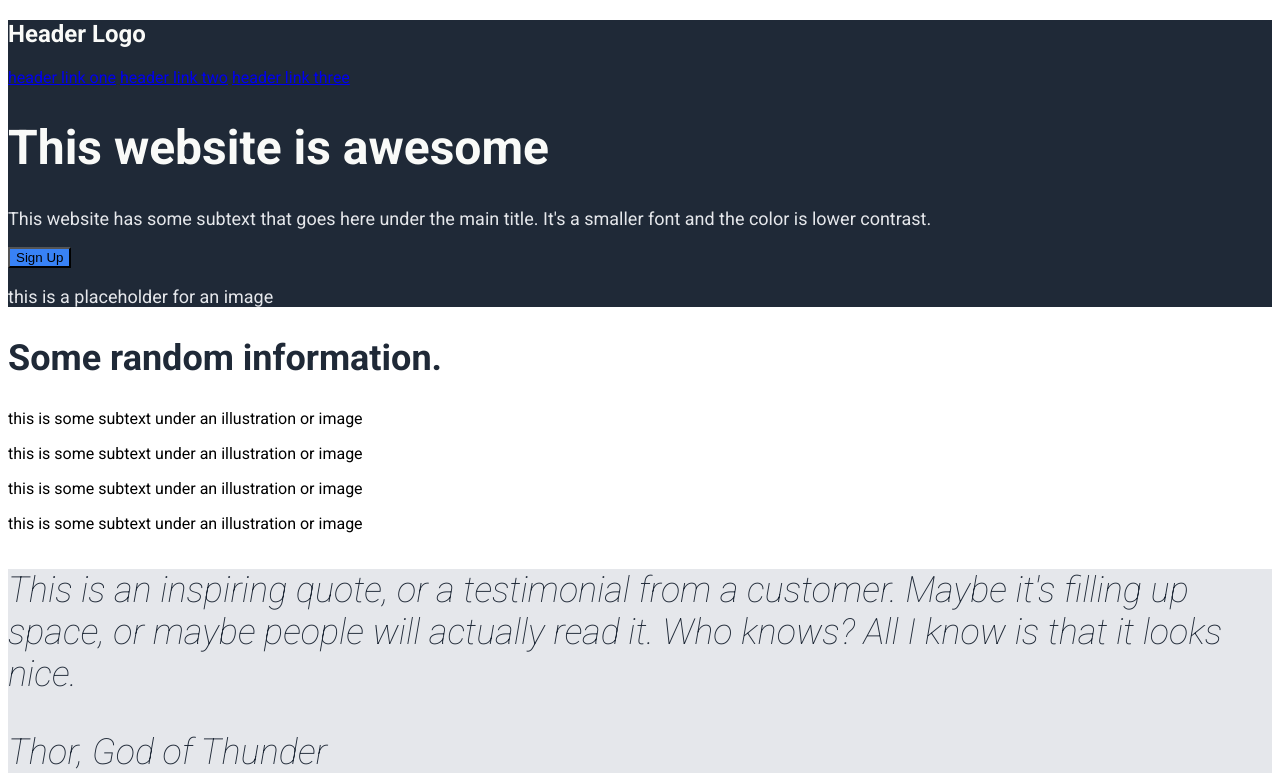
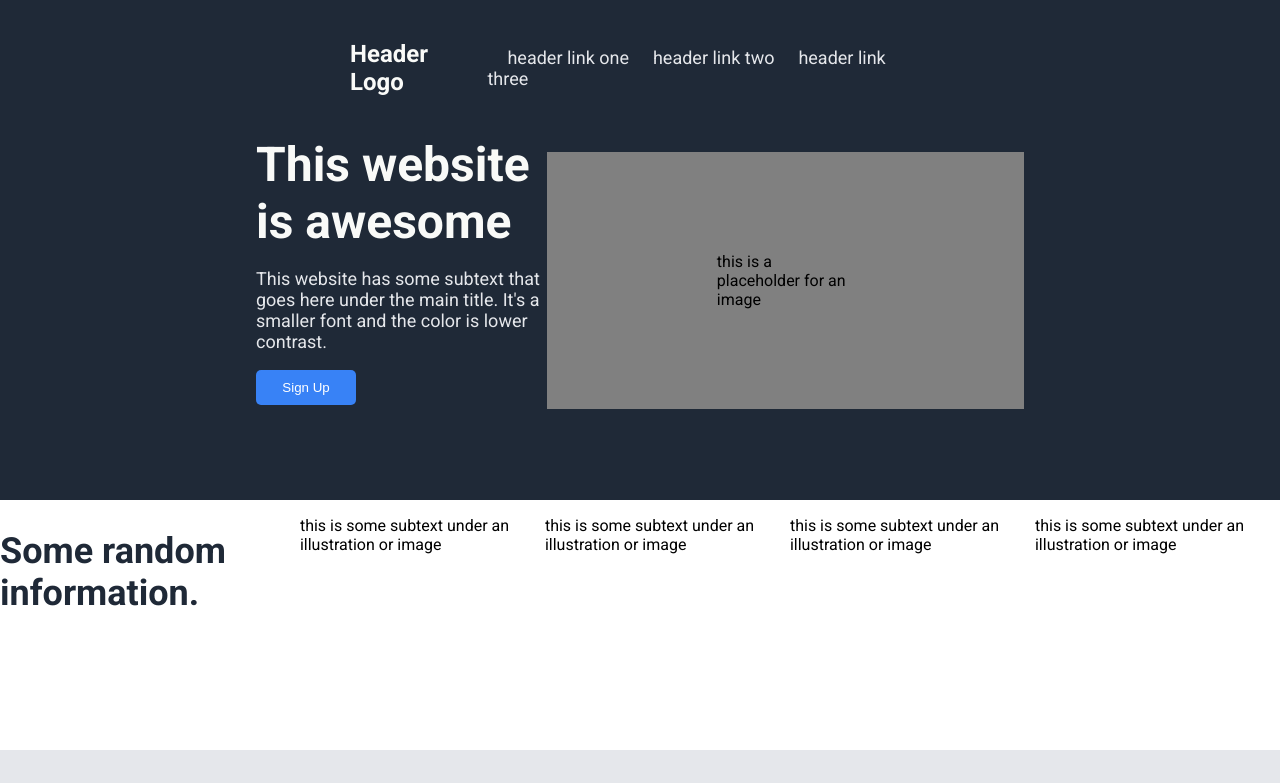
Before and after one commit to TinyStego/landing_page, a plain HTML site: page index.html in a window 1280 px wide. Shown: the top 783 px of the page. Drawn offline with Linux system fonts and the light colour scheme.

Commit message:
Finish css for header

```diff
--- a/css/main.css
+++ b/css/main.css
@@ -7,6 +7,30 @@
 html,
 body {
     font-family: Roboto, sans-serif;
+    width: 100%;
+    margin: 0;
+}
+
+.flex-container {
+    display: flex;
+}
+
+a {
+    text-decoration: none;
+    margin-left: 20px;
+}
+
+button {
+    width: 100px;
+    border-radius: 5px;
+    border: none;
+    padding: 10px;
+}
+
+header,
+main,
+#company-info{
+    flex-direction: column;
 }
 
 header,
@@ -14,7 +38,34 @@ footer {
     background-color: #1f2937;
 }
 
+header {
+    height: 500px;
+}
+
+#navbar {
+    margin: 20px 350px;
+    justify-content: space-between;
+    align-items: center;
+}
+
+#company-info-container {
+    justify-content: space-between;
+    width: 60%;
+    align-self: center;
+}
+
+#company-info-container > p {
+    background-color: grey;
+    align-self: center;
+    padding: 100px 170px;
+}
+
+#company-info {
+    width: 500px;
+}
+
 header h1 {
+    margin: 0;
     color: #F9FAF8;
     font-size: 48px;
     font-weight: bold;
@@ -25,7 +76,7 @@ header h2 {
     font-size: 24px;
 }
 
-header p,
+header a,
 #company-info p {
     color: #E5E7EB;
     font-size: 18px;
@@ -36,10 +87,20 @@ button,
     background-color: #3882F6;
 }
 
+footer,
+button,
+#cta-container {
+    color: white;
+}
+
 main h2 {
     color: #1f2937;
     font-size: 36px;
     font-weight: bold;
+}
+
+section {
+    height: 250px;
 }
 
 #quote {
--- a/index.html
+++ b/index.html
@@ -10,15 +10,17 @@
         <link href="https://fonts.googleapis.com/css2?family=Roboto:ital,wght@0,400;0,700;1,100&display=swap" rel="stylesheet">
     </head>
     <body>
-        <header>
-            <div id="navbar">
+        <header class="flex-container">
+            <div class="flex-container" id="navbar">
                 <h2>Header Logo</h2>
-                <a href="#">header link one</a>
-                <a href="#">header link two</a>
-                <a href="#">header link three</a>
+                <div id="nav-links">
+                    <a href="#">header link one</a>
+                    <a href="#">header link two</a>
+                    <a href="#">header link three</a>
+                </div>
             </div>
-            <div id="company-info-container">
-                <div id="company-info">
+            <div class="flex-container" id="company-info-container">
+                <div class="flex-container" id="company-info">
                     <h1>This website is awesome</h1>
                     <p>This website has some subtext that goes here under the main title. It's a smaller font and the color is lower contrast.</p>
                     <button type="submit">Sign Up</button>
@@ -26,35 +28,35 @@
                 <p>this is a placeholder for an image</p>
             </div>
         </header>
-        <main>
-            <section id="info">
+        <main class="flex-container">
+            <section class="flex-container" id="info">
                 <h2>Some random information.</h2>
-                <div id="info-container">
-                    <div class="info-image">
+                <div class="flex-container" id="info-container">
+                    <div class="info-image flex-container">
                         <div class="image"></div>
                         <p>this is some subtext under an illustration or image</p>
                     </div>
-                    <div class="info-image">
+                    <div class="info-image flex-container">
                         <div class="image"></div>
                         <p>this is some subtext under an illustration or image</p>
                     </div>
-                    <div class="info-image">
+                    <div class="info-image flex-container">
                         <div class="image"></div>
                         <p>this is some subtext under an illustration or image</p>
                     </div>
-                    <div class="info-image">
+                    <div class="info-image flex-container">
                         <div class="image"></div>
                         <p>this is some subtext under an illustration or image</p>
                     </div>
                 </div>
             </section>
-            <section id="quote">
+            <section class="flex-container" id="quote">
                 <p>This is an inspiring quote, or a testimonial from a customer. Maybe it's filling up space, or maybe people will actually read it. Who knows? All I know is that it looks nice.</p>
                 <p>Thor, God of Thunder</p>
             </section>
-            <section id="cta">
-                <div id="cta-container">
-                    <div id="cta-text">
+            <section class="flex-container" id="cta">
+                <div class="flex-container" id="cta-container">
+                    <div class="flex-container" id="cta-text">
                         <p>Call to action! It's time!</p>
                         <p>Sign up for our product by clicking that button right over there!</p>
                     </div>
```
